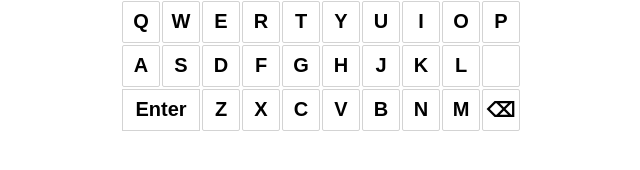
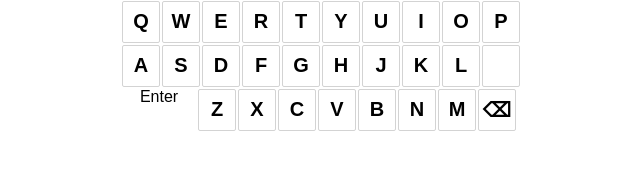
Before and after one commit to Agent-AA/Teacherdle-SIHS, a website: page client_files/index.html in a window 1280 px wide. Shown: the part 230-400 px from the top of the page, without its empty margins (319-959 px from the left). Drawn offline with nearby package versions, Linux system fonts and the light colour scheme.

Commit message:
refactor key-tile and enter-key-tile

```diff
--- a/client_files/wordle.css
+++ b/client_files/wordle.css
@@ -73,6 +73,7 @@ hr {
 
 .key-tile {
     width: 36px;
+    cursor: pointer;
     height: 40px;
     margin: 1px;
     border: 1px solid lightgray;
@@ -88,16 +89,6 @@ hr {
 
 .enter-key-tile {
     width: 76px;
-    height: 40px;
-    margin: 1px;
-    border: 1px solid lightgray;
-
-    /* Text */
-    font-size: 20px;
-    font-weight: bold;
-    display: flex;
-    justify-content: center;
-    align-items: center;
 }
 
 .letter-row {
```
